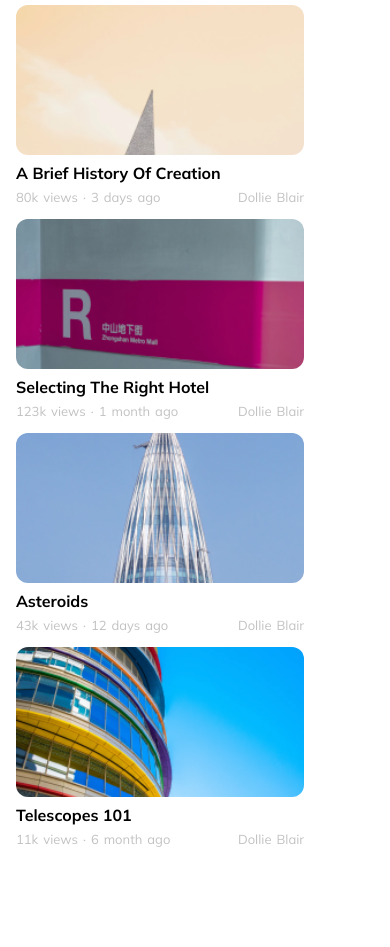
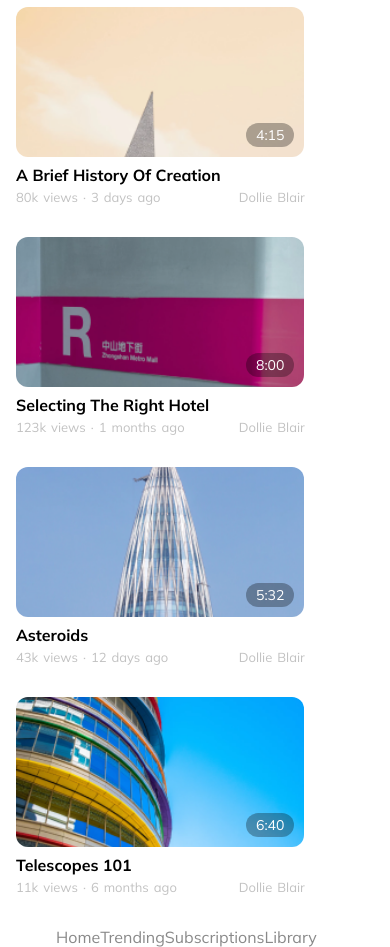
Before and after one commit to dkinnow/yt-redesign, a plain HTML site: page index.html in a window 390 px wide. Shown: the part 53-1000 px from the top of the page. Before the commit the page ends 900 px from the top, so only its background shows below. Drawn offline with Linux system fonts and the light colour scheme.

Commit message:
feat: style mobile home page pt.2

```diff
--- a/css/main.scss
+++ b/css/main.scss
@@ -8,6 +8,7 @@ body,
 }
 
 .wrapper {
+  width: 300px;
   padding: 0.75em 1em 0em 1em;
   background: rgb(255, 255, 255);
 }
@@ -17,6 +18,8 @@ body,
   flex-direction: row;
   place-content: space-between;
   justify-content: space-between;
+  margin-bottom: 1.1em;
+
 
   .logo-wrap {
     width: 116px;
@@ -28,7 +31,7 @@ body,
   }
 
   .header-right {
-    width: 72px;
+    width: 73px;
     height: 25px;
     display: flex;
     place-content: space-between;
@@ -57,7 +60,6 @@ body,
 }
 
 .videos-wrapper {
-  padding-top: 0em;
 
   .videos-list {
     padding: 0em 0.7em 0em 0em;
@@ -71,30 +73,48 @@ body,
   }
 
   .video-item {
-    margin-top: 1em;
-    width: 288px;
+    margin: 1em 0 2em 0;
     height: 198px;
 
-    span {
-      color: #c2c2c2;
-      font-weight: 400;
-      font-size: 13px;
-      line-height: 16px;
-      word-spacing: 0.1rem;
-    }
-
-    .video-desc {
-      margin-top: 0.35em;
+  .video-desc {
+      margin-top: 0.3em;
       display: flex;
       place-content: space-between;
+
+      span {
+        color: #c2c2c2;
+        font-weight: 400;
+        font-size: 13px;
+        line-height: 16px;
+        word-spacing: 0.1rem;
+      }
     }
   }
 
   .home-video {
     width: 100%;
     margin-bottom: 8px;
-    width: 288px;
     height: 150px;
+
+    .video-thumb {
+      z-index: -999;
+    }
+
+    .time {
+      position: absolute;
+
+      margin-top: -38px;
+      margin-left: 230px;
+      padding: 3px 10px 3px 10px;
+
+      color: #ffffff;
+      background: rgba(0,0,0,0.3);
+      //border: 1px black solid;
+
+      border-radius: 12px;
+      font-size: 14px;
+
+    }
 
     img {
       width: 288px;
@@ -104,3 +124,12 @@ body,
     }
   }
 }
+
+.footer-nav {
+
+  display: flex;
+  place-content: space-between;
+  font-size: 10;
+  color: #898989;
+  list-style-type: none;
+}
--- a/index.html
+++ b/index.html
@@ -11,7 +11,7 @@
 
 <body>
     <div class="wrapper">
-        <div class="header">
+        <header class="header">
             <div class="logo-wrap">
                 <a href="#">
                     <img class="logo" src="/assets/icons/youtube.svg" alt="youtube">
@@ -21,18 +21,21 @@
                 <button class="search-button"></button>
                 <button class="avatar-button"></button>
             </div>
-        </div>
+        </header>
 
-        <section class="videos-wrapper">
+        <main class="videos-wrapper">
             <ul class="videos-list">
 
                 <li class="video-item">
                     <div class="home-video">
-                        <img src="/assets/img/home1.png">
+
+
+                        <img class="video-thumb" src="/assets/img/home1.png">
+                        <div class="time">4:15</div>
                     </div>
                     <h2>A Brief History Of Creation</h2>
                     <div class="video-desc">
-                        <span>80k views · 3 days ago</span>
+                        <span>80k views  ·  3 days ago</span>
                         <span>Dollie Blair</span>
                     </div>
                 </li>
@@ -40,10 +43,11 @@
                 <li class="video-item">
                     <div class="home-video">
                         <img src="/assets/img/home2.png">
+                        <div class="time">8:00</div>
                     </div>
                     <h2>Selecting The Right Hotel</h2>
                     <div class="video-desc">
-                        <span>123k views · 1 month ago</span>
+                        <span>123k views · 1 months ago</span>
                         <span>Dollie Blair</span>
                     </div>
                 </li>
@@ -51,6 +55,7 @@
                 <li class="video-item">
                     <div class="home-video">
                         <img src="/assets/img/home3.png">
+                        <div class="time">5:32</div>
                     </div>
                     <h2>Asteroids</h2>
                     <div class="video-desc">
@@ -62,16 +67,33 @@
                 <li class="video-item">
                     <div class="home-video">
                         <img src="/assets/img/home4.png">
+                        <div class="time">6:40</div>
                     </div>
                     <h2>Telescopes 101</h2>
                     <div class="video-desc">
-                        <span>11k views · 6 month ago</span>
+                        <span>11k views · 6 months ago</span>
                         <span>Dollie Blair</span>
                     </div>
                 </li>
 
             </ul>
-        </section>
+        </main>
+        <footer>
+            <ul class="footer-nav">
+            <li>
+                Home
+            </li>
+            <li>
+                Trending
+            </li>
+            <li>
+                Subscriptions
+            </li>
+            <li>
+                Library
+            </li>
+            </ul>
+        </footer>
 
     </div>
 </body>
```
Also changed, not shown: css/main.css, 1 other file.
